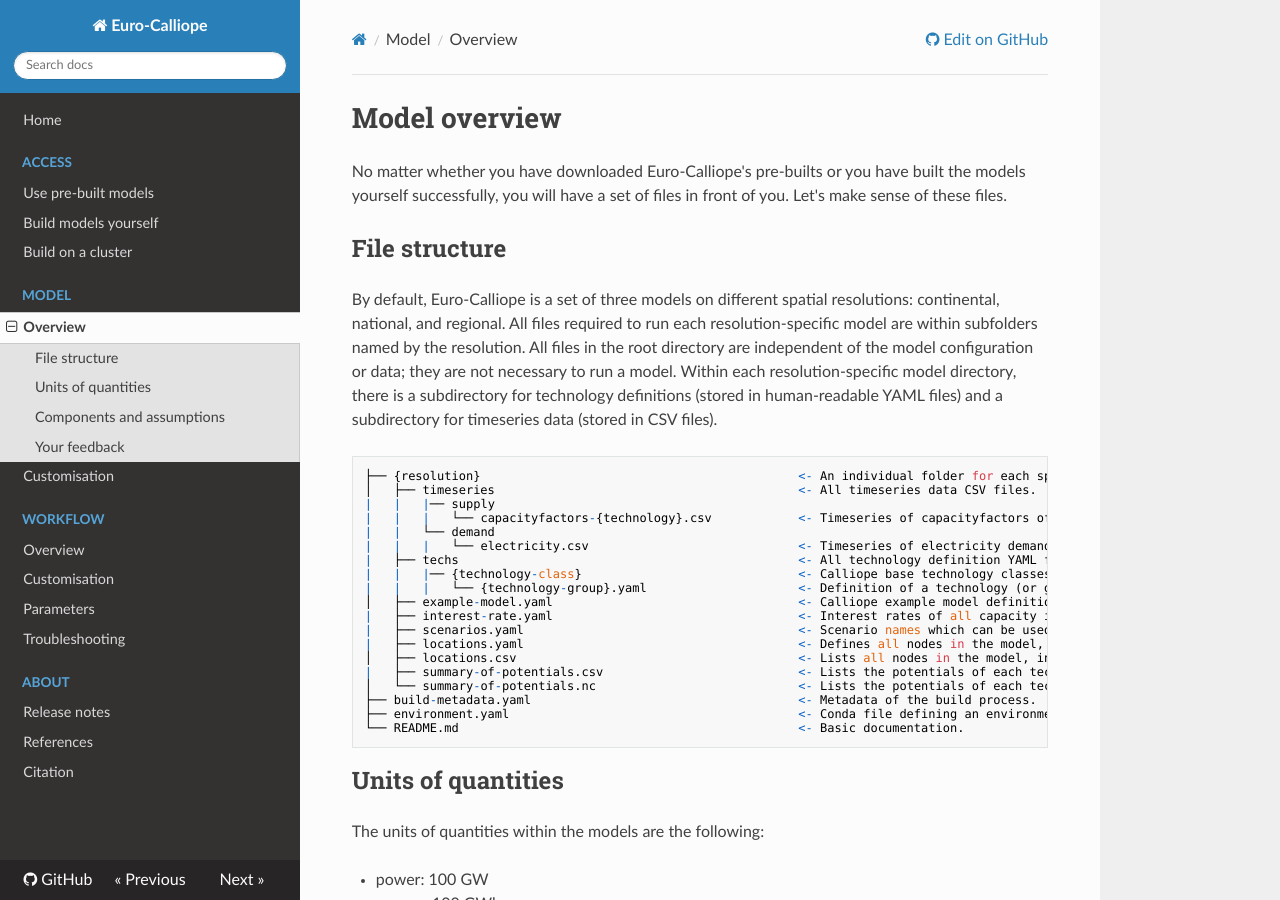
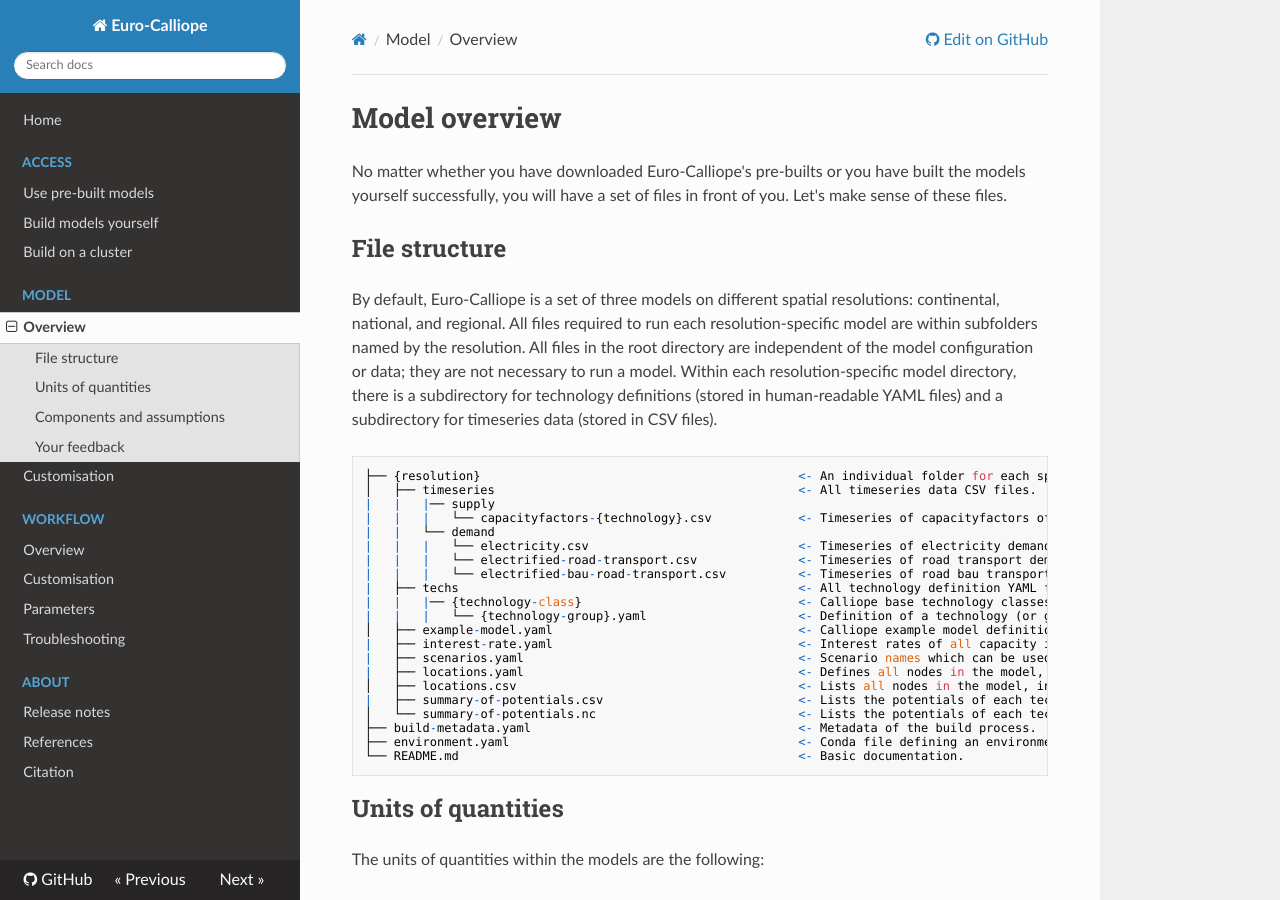
Before and after one commit to calliope-project/euro-calliope, an MkDocs documentation site: the page built from docs/model/overview.md, in a window 1280 px wide and 900 px high. Built offline with MkDocs 1.6.1, drawn with Linux system fonts in a browser that asks for light colours; nearby versions of some CDN libraries.

```diff
--- a/docs/model/overview.md
+++ b/docs/model/overview.md
@@ -16,6 +16,8 @@ Within each resolution-specific model directory, there is a subdirectory for tec
 |   |   |   └── capacityfactors-{technology}.csv            <- Timeseries of capacityfactors of all renewables.
 |   |   └── demand
 |   |   |   └── electricity.csv                             <- Timeseries of electricity demand on each node.
+|   |   |   └── electrified-road-transport.csv              <- Timeseries of road transport demand electirfied on each node.
+|   |   |   └── electrified-bau-road-transport.csv          <- Timeseries of road bau transport demand electirfied on each node.
 |   ├── techs                                               <- All technology definition YAML files.
 |   |   |── {technology-class}                              <- Calliope base technology classes (one of `supply`, `demand`, `storage`, `transmission`).
 |   |   |   └── {technology-group}.yaml                     <- Definition of a technology (or group of technologies) relevant to the base technology, and the allocation of that technology to nodes in the model.
```
Also changed, not shown: docs/model/customisation.md (+15 -0 lines).
